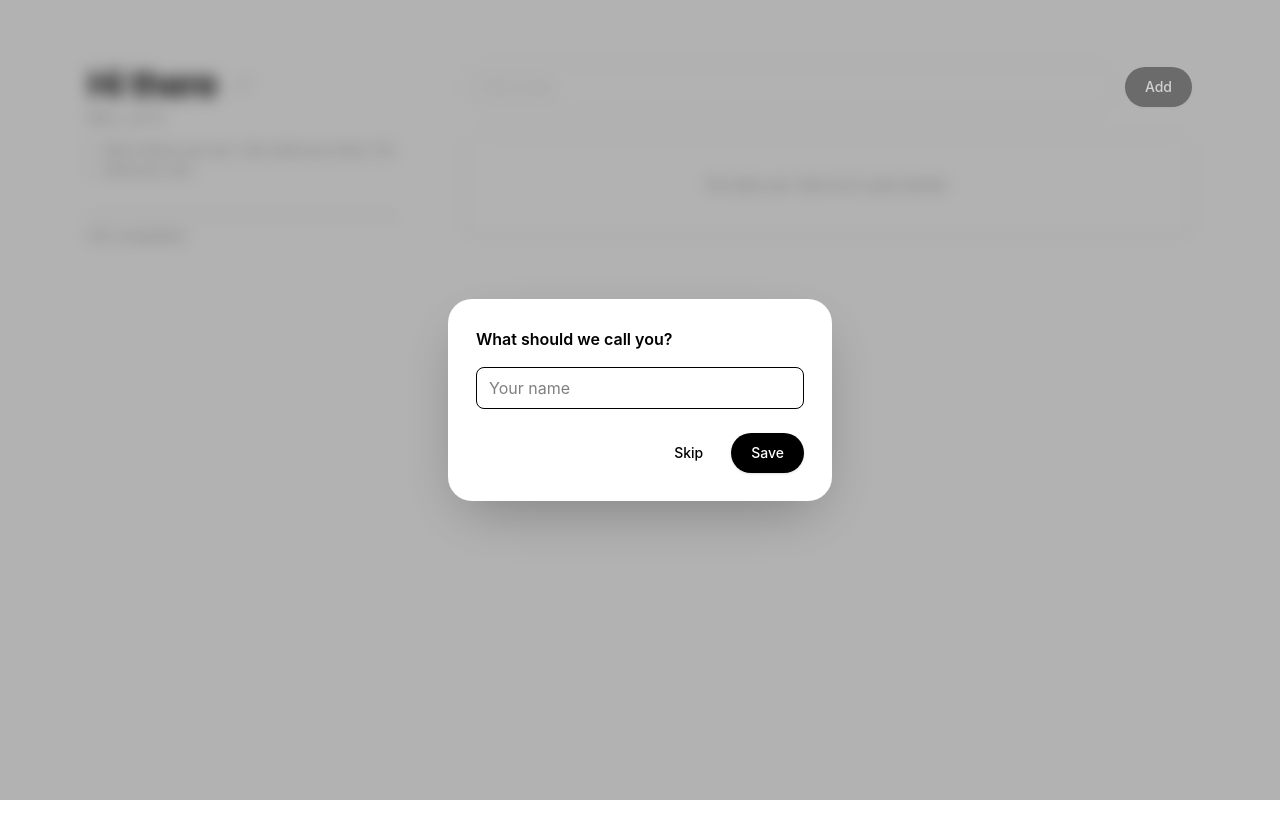
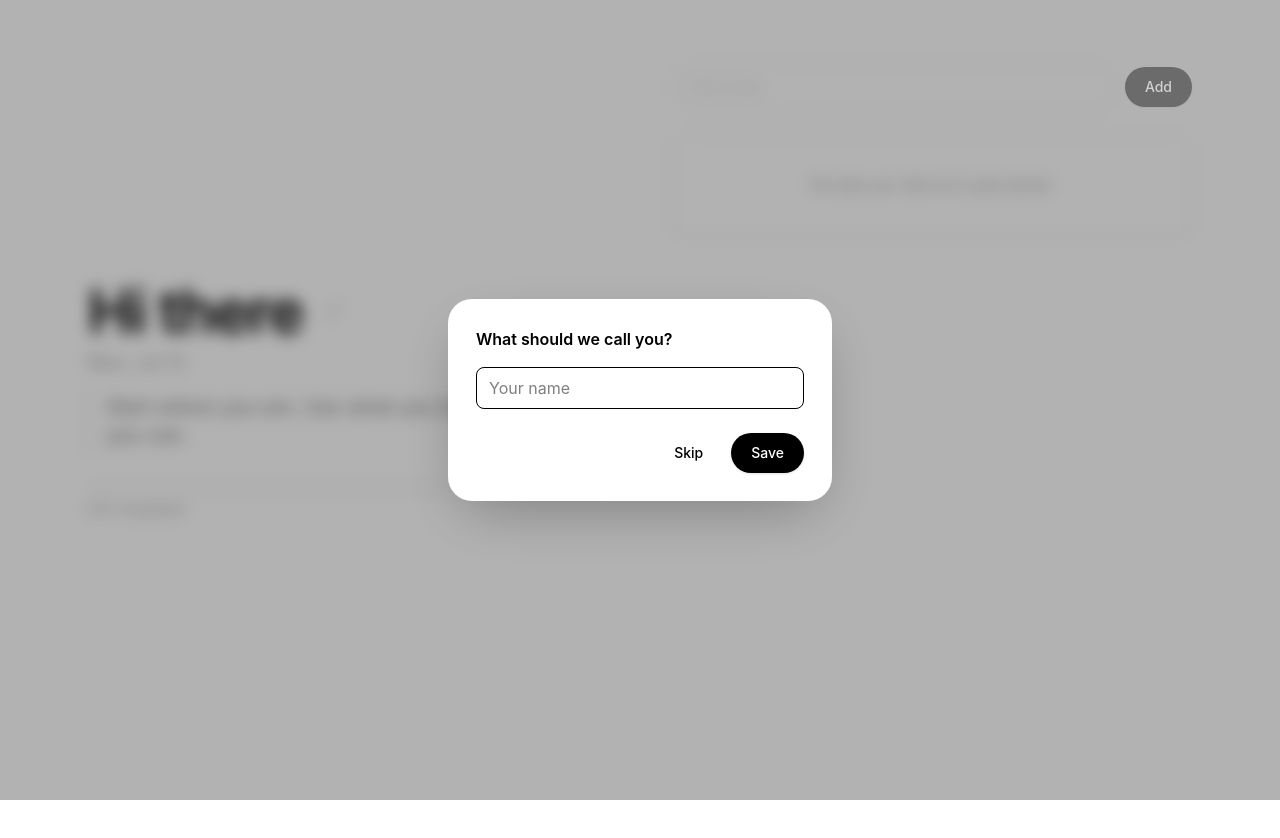
Before and after one commit to gabrielciprianoo/todo, a React (Vite) app: page / in a window 1280 px wide. Shown: the top 838 px of the page. After the commit the page ends 800 px from the top, so only its background shows below. Built offline with nearby package versions, Linux system fonts and the light colour scheme.

Commit message:
✨ enhance layout and styling for improved user experience in TasksPage and ProfileHeader components

```diff
--- a/specs/03-desktop-redesign.md
+++ b/specs/03-desktop-redesign.md
@@ -9,7 +9,7 @@
 
 **In:**
 
-- Two-column desktop layout (≥1024px, Tailwind `lg`): left sidebar (~30% width, proportional) holds `ProfileHeader` (name/date/quote) + `ProgressBar`, sticky while right column (task list, add-task form, reset button) scrolls independently.
+- Two-column desktop layout (≥1024px, Tailwind `lg`): left sidebar (~50% width, proportional, equal weight with the task column) holds `ProfileHeader` (name/date/quote, larger type scale) + `ProgressBar`, sticky while right column (task list, add-task form, reset button) scrolls independently.
 - Below `lg`: single column, stacked — sidebar content (name/date/quote/progress) first, then add-task form, task list, reset button — same order as today.
 - Overall page capped at a max-width (e.g. `max-w-6xl`/`7xl`), centered — no edge-to-edge stretch on ultra-wide monitors.
 - New signature animations (added to existing checkbox pop):
@@ -37,7 +37,7 @@ No new data structures. Purely visual/layout/motion — `Task`, `Profile`, `Prog
 
 1. Install dependency: `pnpm add framer-motion`.
 2. Update `CLAUDE.md`'s "Design language" section: replace the "one signature interaction" line with language covering the expanded set (checkbox pop, task enter/exit, sidebar entrance, modal transitions), still framed as intentional/minimal — not a free-for-all.
-3. Restructure `src/features/tasks/TasksPage.tsx` into a responsive two-column grid: a `<aside>` (sidebar: `ProfileHeader` + `ProgressBar`, `sticky top-*` on `lg:`, ~30% width) and a `<main>` (add-task form, task list, reset button, ~70% width). Below `lg`, both stack full-width in the current order (sidebar content, then main content).
+3. Restructure `src/features/tasks/TasksPage.tsx` into a responsive two-column grid: a `<aside>` (sidebar: `ProfileHeader` + `ProgressBar`, `sticky top-*` on `lg:`, ~50% width) and a `<main>` (add-task form, task list, reset button, ~50% width). Below `lg`, both stack full-width in the current order (sidebar content, then main content).
 4. Wrap the outer page container with a max-width cap (e.g. `max-w-6xl`/`7xl`), centered, replacing the current `max-w-md`.
 5. Add sidebar entrance animation in `ProfileHeader.tsx`: wrap in a `framer-motion` `motion.div` (fade+slide on mount); cross-fade the quote text on bucket change using `AnimatePresence` keyed by quote string.
 6. Add task enter/exit animation in `TaskList.tsx`: wrap the mapped list in `AnimatePresence`, each `TaskItem` as a `motion.li`/`motion.div` with initial/animate/exit variants (fade + height collapse).
@@ -68,7 +68,7 @@ No new data structures. Purely visual/layout/motion — `Task`, `Profile`, `Prog
 - **Yes:** two-column desktop layout, sidebar (profile/quote/progress) left, tasks right — chosen over a right-sidebar or non-split wide-centered layout.
 - **Yes:** `lg` (1024px) as the split breakpoint — standard Tailwind cutoff, avoids a custom value.
 - **Yes:** sidebar is sticky on desktop — keeps progress visible while scrolling a long task list.
-- **Yes:** sidebar width is proportional (~30%) rather than a fixed pixel column — scales with the page's max-width container instead of leaving a disproportionate gap on very wide screens.
+- **Yes:** sidebar width is proportional (~50%, equal weight with the task column) rather than a fixed pixel column or the originally-planned ~30% — revised during `/spec-impl` step 10 review: user found the initial ~30% column too cramped for the profile/quote/progress block and wanted an Apple-style large info panel with bigger type, not a narrow strip.
 - **Yes:** page content capped at a max-width on desktop, centered — avoids an absurdly long task-list line length on large monitors; matches typical Apple-app conventions of not going edge-to-edge on ultra-wide displays.
 - **Yes:** mobile (<1024px) stacking order matches today's top-to-bottom order (profile/quote/progress, then actions/list) — no reflow surprises relative to the current app.
 - **Yes:** add-task input and Reset all button stay in the main/task column, not moved into the sidebar — sidebar is read-only info + progress, main column stays the action surface.
--- a/src/features/tasks/TasksPage.tsx
+++ b/src/features/tasks/TasksPage.tsx
@@ -22,8 +22,8 @@ export function TasksPage() {
     completed === 0 ? "empty" : completed === tasks.length ? "complete" : "in-progress";
 
   return (
-    <div className="mx-auto flex w-full max-w-6xl flex-col gap-10 px-6 py-16 lg:grid lg:grid-cols-[3fr_7fr] lg:items-start lg:gap-16">
-      <aside className="flex flex-col gap-8 lg:sticky lg:top-16">
+    <div className="mx-auto flex w-full max-w-6xl flex-col gap-10 px-6 py-16 lg:grid lg:grid-cols-2 lg:items-start lg:gap-16">
+      <aside className="flex flex-col gap-8 lg:sticky lg:top-0 lg:min-h-[calc(100vh-8rem)] lg:justify-center">
         <ProfileHeader
           name={name}
           onboarded={onboarded}
@@ -35,7 +35,7 @@ export function TasksPage() {
         <ProgressBar completed={completed} total={tasks.length} />
       </aside>
 
-      <main className="flex min-h-screen flex-col gap-6">
+      <main className="flex min-h-[calc(100vh-8rem)] flex-col gap-6">
         <AddTaskForm onAdd={addTask} />
 
         <TaskList
--- a/src/shared/components/atoms/Text.tsx
+++ b/src/shared/components/atoms/Text.tsx
@@ -7,7 +7,7 @@ type TextProps = {
 };
 
 const variants = {
-  title: "text-3xl font-semibold tracking-tight text-black lg:text-4xl",
+  title: "text-3xl font-semibold tracking-tight text-black lg:text-6xl",
   body: "text-base text-black",
   caption: "text-sm text-neutral-400",
 };
--- a/src/shared/components/organisms/ProfileHeader.tsx
+++ b/src/shared/components/organisms/ProfileHeader.tsx
@@ -37,14 +37,14 @@ export function ProfileHeader({ name, onboarded, bucket, onSaveName, onSkip }: P
       animate={{ opacity: 1, y: 0 }}
       transition={{ duration: shouldReduceMotion ? 0 : 0.4, ease: "easeOut" }}
     >
-      <div className="flex flex-col gap-1">
-        <div className="flex items-center gap-2">
+      <div className="flex flex-col gap-2">
+        <div className="flex items-center gap-3">
           <Text variant="title">{name ? `Hi, ${name}` : "Hi there"}</Text>
           <IconButton aria-label="Edit name" onClick={() => setNameModalOpen(true)}>
             <Pencil className="h-4 w-4" strokeWidth={1.5} />
           </IconButton>
         </div>
-        <Text variant="caption">{todayLabel}</Text>
+        <p className="text-base text-neutral-400 lg:text-lg">{todayLabel}</p>
       </div>
       <AnimatePresence mode="wait">
         <motion.div
@@ -53,11 +53,9 @@ export function ProfileHeader({ name, onboarded, bucket, onSaveName, onSkip }: P
           animate={{ opacity: 1 }}
           exit={shouldReduceMotion ? undefined : { opacity: 0 }}
           transition={{ duration: shouldReduceMotion ? 0 : 0.3, ease: "easeOut" }}
-          className="border-l-2 border-neutral-200 pl-3"
+          className="border-l-2 border-neutral-200 py-1 pl-4"
         >
-          <Text variant="caption" className="italic">
-            {quote}
-          </Text>
+          <p className="text-lg italic text-neutral-500 lg:text-xl">{quote}</p>
         </motion.div>
       </AnimatePresence>
 
```
